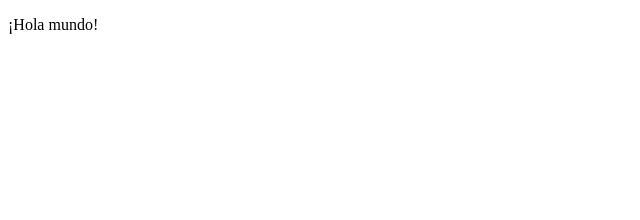
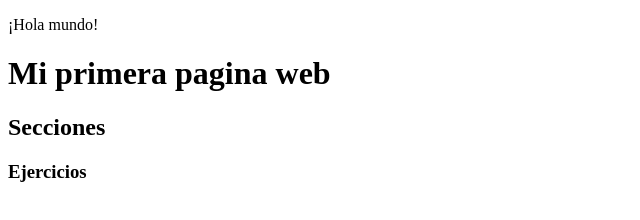
Before and after one commit to beaurban99/Ejercicio-taller-HtmlCss, a plain HTML site: page index.html in a window 1280 px wide. Shown: the whole page, without its empty margins (0-640 px from the left). Drawn offline with Linux system fonts and the light colour scheme.

Commit message:
Update index.html

```diff
--- a/index.html
+++ b/index.html
@@ -5,5 +5,12 @@
   </head>
   <body>
      <p> ¡Hola mundo!</p>
+     <p>
+
+       <h1> Mi primera pagina web</h1>
+       <h2>Secciones</h2>
+       <h3>Ejercicios</h3>
+
+     </p>
   </body>
 </html>
```
